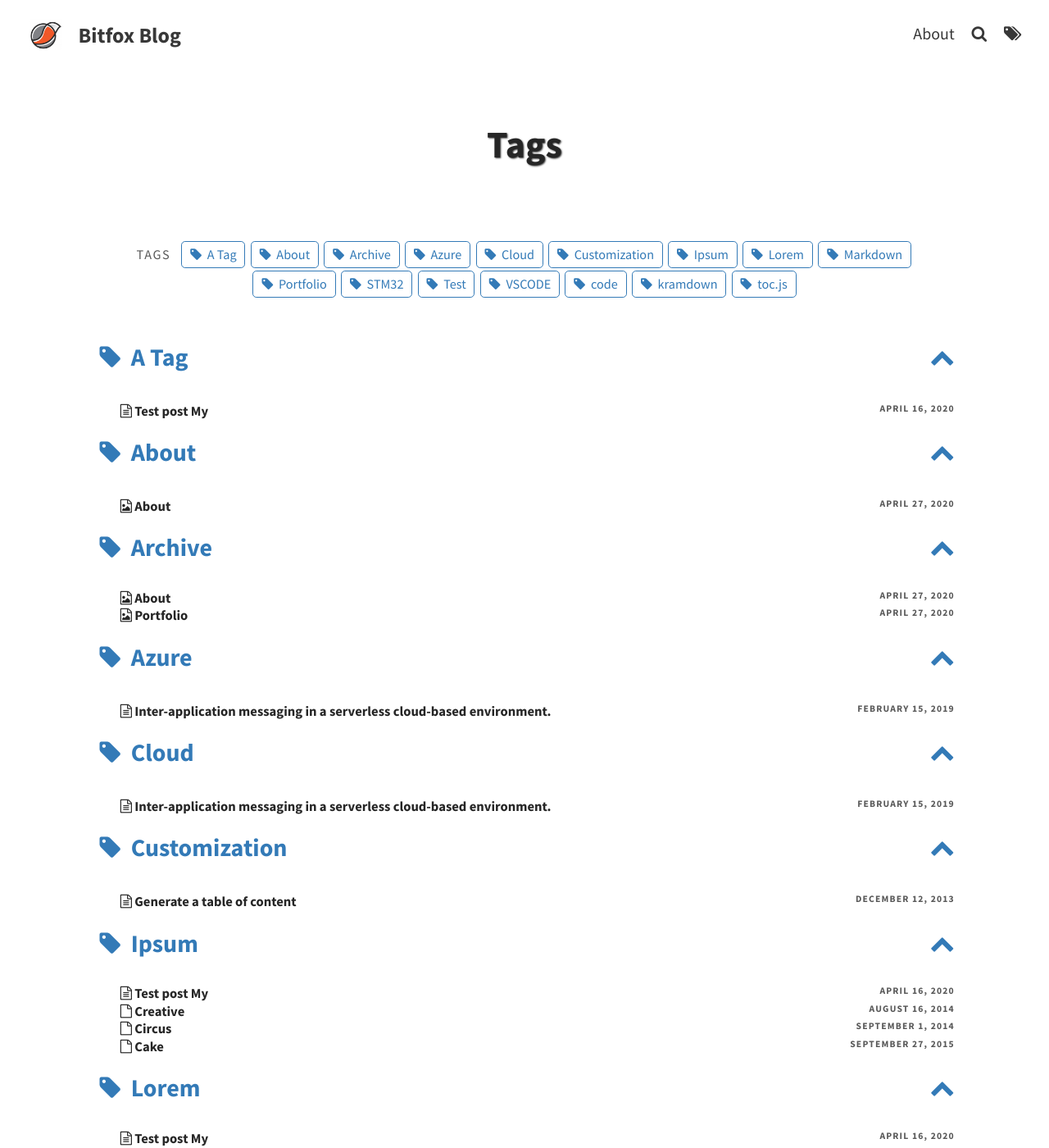
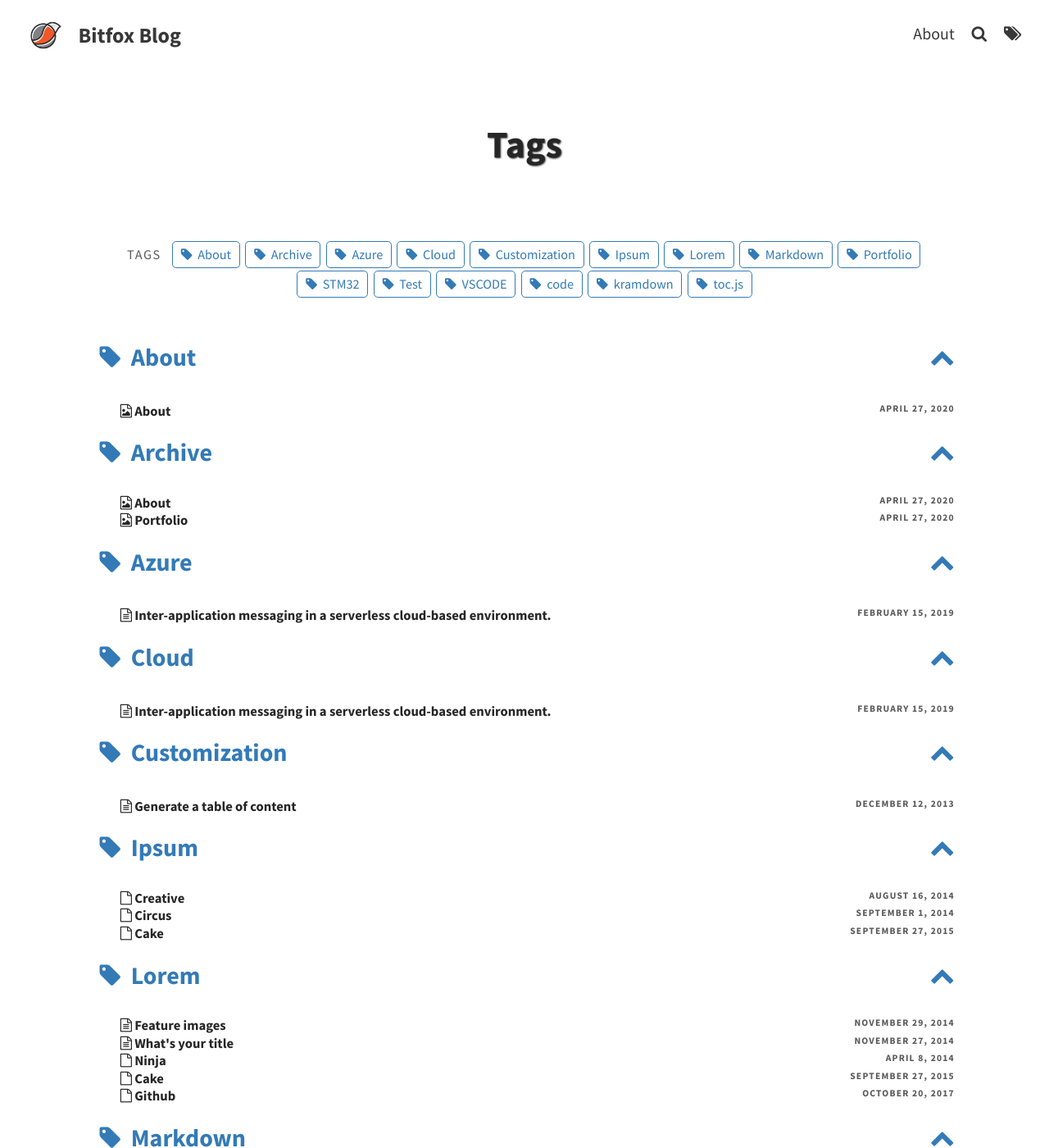
Before and after one commit to voslucas/blog, a Jekyll site: the page built from pages/tags.md, in a window 1280 px wide and 1400 px high. Shown: the whole window at 82% size. Built offline with Jekyll 4.4.1, drawn with Linux system fonts in a browser that asks for light colours.

Commit message:
underscores

```diff
--- a/_posts/2020-04-16-test-post.md
+++ b/_posts/2020-04-16-test-post.md
@@ -1,11 +1,11 @@
 ---
 layout: post
 title: Test post My
-custom-css: quatro
-custom-js: quatro
-needs-react: 1
+custom_css: quatro
+custom_js: quatro
+needs_react: 1
 excerpt_separator: <!--more-->
-tags: [A Tag, Test, Lorem, Ipsum]
+tags: [Test]
 ---
 
 This is just a giant test.!
```
